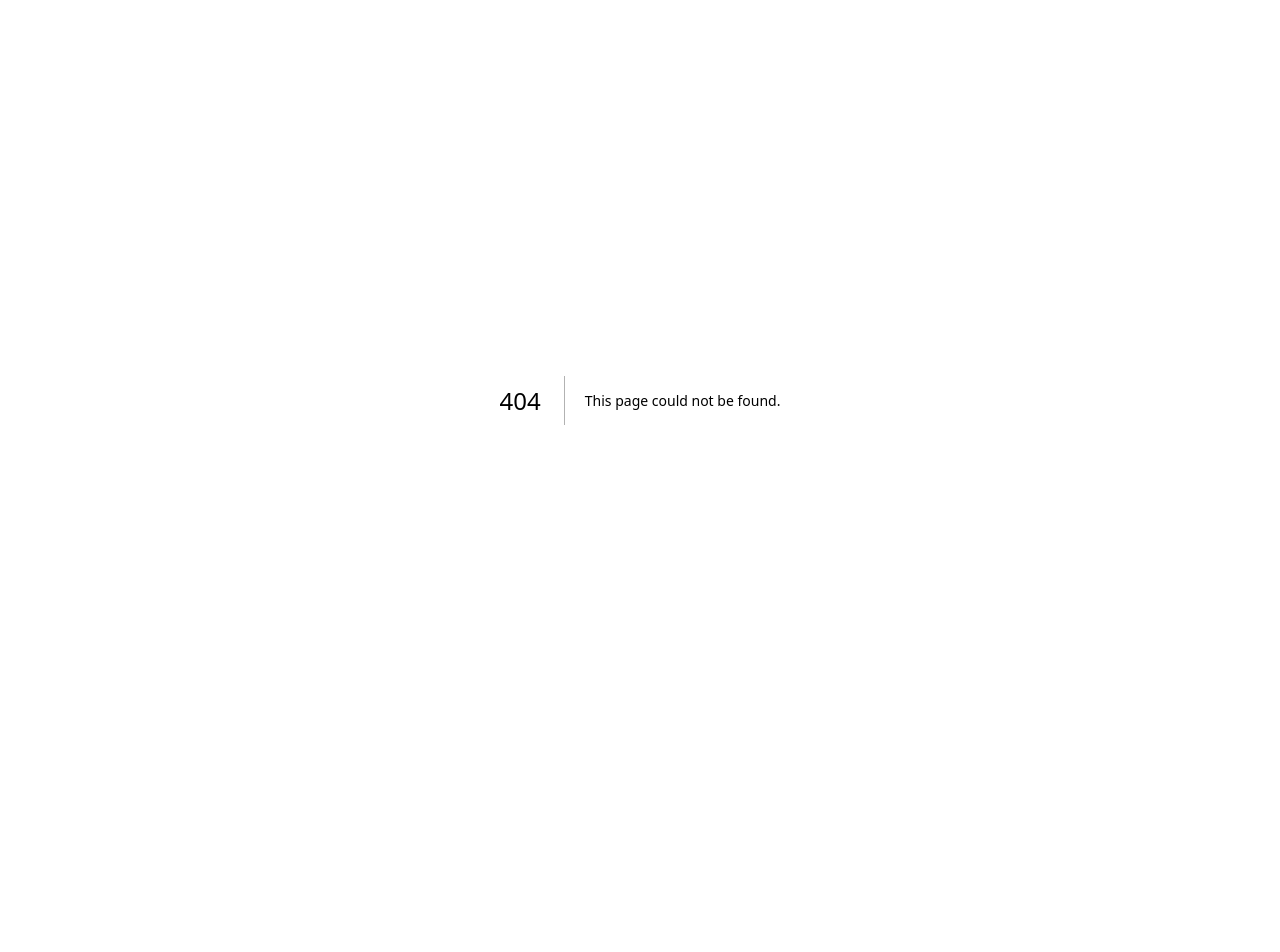
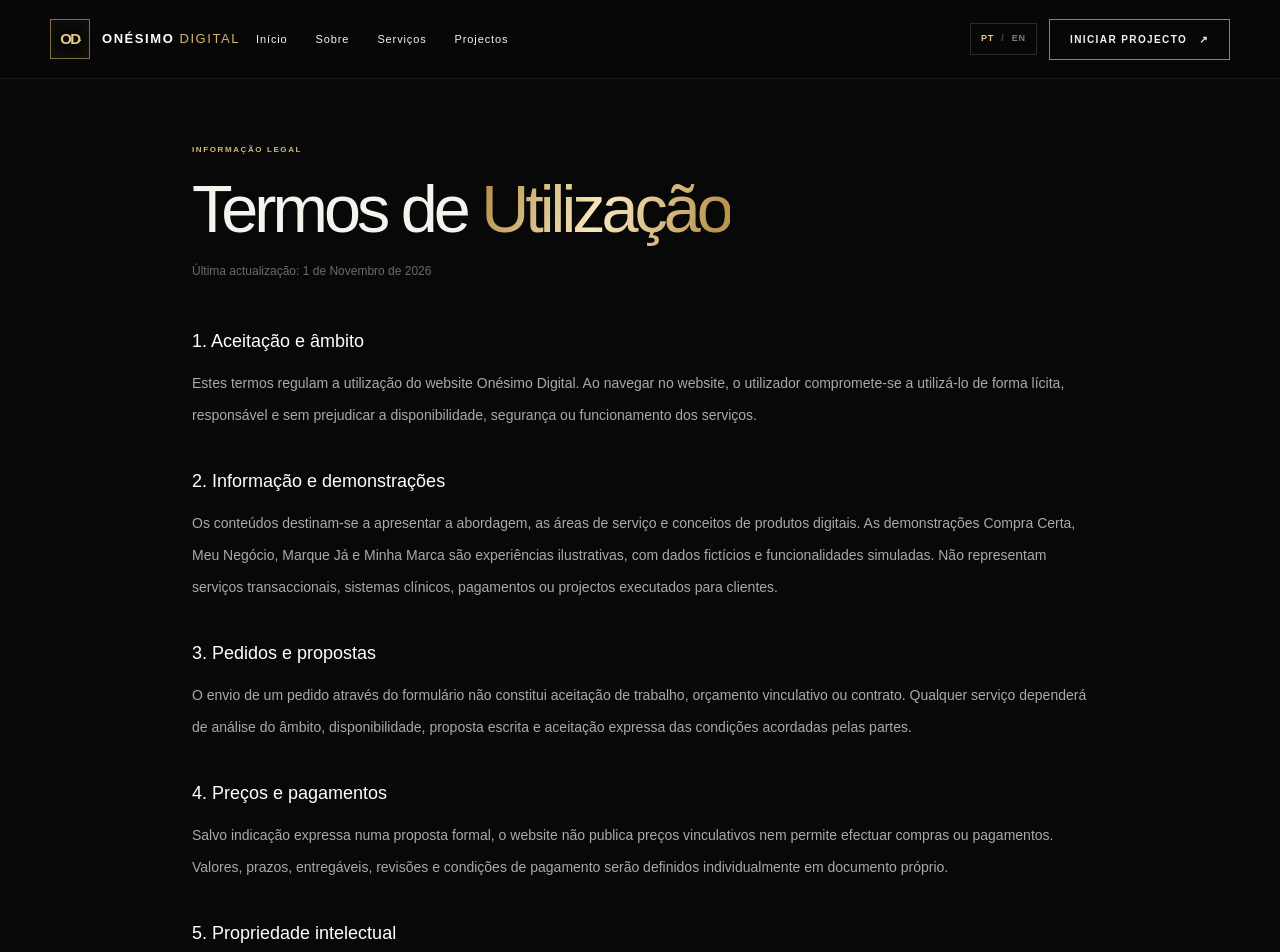
Before and after one commit to onesimo-miguel17/onesimo-digital, a Next.js app: page /termos in a window 1280 px wide. Before the commit this address had no page. Shown: the top 952 px of the page. Before the commit the page ends 800 px from the top, so only its background shows below. Built offline with nearby package versions, Linux system fonts and the light colour scheme.

Commit message:
feat: add website terms page

```diff
--- /dev/null
+++ b/src/app/termos/page.tsx
@@ -0,0 +1,35 @@
+"use client";
+
+import Link from "next/link";
+import { SiteHeader } from "@/components/site-header";
+import { useLanguage } from "@/components/language-provider";
+
+export default function TermsPage() {
+  const { language } = useLanguage();
+  const en = language === "en";
+  const tr = (pt: string, english: string) => en ? english : pt;
+
+  return (
+    <>
+      <SiteHeader />
+      <main className="min-h-screen pt-36 pb-24">
+        <article className="container-shell max-w-4xl">
+          <p className="section-overline">{tr("INFORMAÇÃO LEGAL","LEGAL INFORMATION")}</p>
+          <h1 className="section-heading mt-5">{tr("Termos de ","")}<span className="gold-text">{tr("Utilização","Website Terms")}</span></h1>
+          <p className="mt-5 text-xs text-white/40">{tr("Última actualização: 1 de Novembro de 2026","Last updated: 1 November 2026")}</p>
+          <div className="mt-12 space-y-9 text-sm leading-8 text-white/65">
+            <section><h2 className="mb-3 text-lg text-white">{tr("1. Aceitação e âmbito","1. Acceptance and scope")}</h2><p>{tr("Estes termos regulam a utilização do website Onésimo Digital. Ao navegar no website, o utilizador compromete-se a utilizá-lo de forma lícita, responsável e sem prejudicar a disponibilidade, segurança ou funcionamento dos serviços.","These terms govern the use of the Onésimo Digital website. By browsing the website, users agree to use it lawfully and responsibly, without compromising the availability, security or operation of the services.")}</p></section>
+            <section><h2 className="mb-3 text-lg text-white">{tr("2. Informação e demonstrações","2. Information and demos")}</h2><p>{tr("Os conteúdos destinam-se a apresentar a abordagem, as áreas de serviço e conceitos de produtos digitais. As demonstrações Compra Certa, Meu Negócio, Marque Já e Minha Marca são experiências ilustrativas, com dados fictícios e funcionalidades simuladas. Não representam serviços transaccionais, sistemas clínicos, pagamentos ou projectos executados para clientes.","Content is provided to present the studio's approach, service areas and digital product concepts. Compra Certa, Meu Negócio, Marque Já and Minha Marca are illustrative experiences using fictional data and simulated functionality. They are not transactional services, clinical systems, payment systems or projects delivered to clients.")}</p></section>
+            <section><h2 className="mb-3 text-lg text-white">{tr("3. Pedidos e propostas","3. Enquiries and proposals")}</h2><p>{tr("O envio de um pedido através do formulário não constitui aceitação de trabalho, orçamento vinculativo ou contrato. Qualquer serviço dependerá de análise do âmbito, disponibilidade, proposta escrita e aceitação expressa das condições acordadas pelas partes.","Submitting an enquiry through the form does not constitute acceptance of work, a binding quotation or a contract. Any service is subject to scope review, availability, a written proposal and express acceptance of the agreed terms by the parties.")}</p></section>
+            <section><h2 className="mb-3 text-lg text-white">{tr("4. Preços e pagamentos","4. Pricing and payments")}</h2><p>{tr("Salvo indicação expressa numa proposta formal, o website não publica preços vinculativos nem permite efectuar compras ou pagamentos. Valores, prazos, entregáveis, revisões e condições de pagamento serão definidos individualmente em documento próprio.","Unless expressly stated in a formal proposal, the website does not publish binding prices or enable purchases or payments. Fees, timelines, deliverables, revisions and payment terms will be defined individually in a separate document.")}</p></section>
+            <section><h2 className="mb-3 text-lg text-white">{tr("5. Propriedade intelectual","5. Intellectual property")}</h2><p>{tr("Os elementos de identidade, textos, composição visual, código e materiais originais deste website são protegidos pelas regras aplicáveis de propriedade intelectual. Não é permitida a sua reprodução, distribuição ou utilização comercial sem autorização prévia, excepto nos casos permitidos por lei. Marcas de terceiros pertencem aos respectivos titulares.","The identity elements, copy, visual composition, code and original materials on this website are protected by applicable intellectual property rules. Reproduction, distribution or commercial use without prior permission is not allowed, except where permitted by law. Third-party trademarks remain the property of their respective owners.")}</p></section>
+            <section><h2 className="mb-3 text-lg text-white">{tr("6. Utilização proibida","6. Prohibited use")}</h2><p>{tr("O utilizador não deve tentar aceder a áreas não autorizadas, introduzir código malicioso, submeter informação falsa ou utilizar o website para fins ilícitos, fraudulentos ou que violem direitos de terceiros.","Users must not attempt to access unauthorised areas, introduce malicious code, submit false information or use the website for unlawful, fraudulent purposes or in ways that violate third-party rights.")}</p></section>
+            <section><h2 className="mb-3 text-lg text-white">{tr("7. Disponibilidade e responsabilidade","7. Availability and liability")}</h2><p>{tr("Procuramos manter a informação correcta e o website disponível, mas não garantimos funcionamento ininterrupto, ausência de erros ou adequação dos conteúdos a uma situação específica. Na máxima medida permitida por lei, não assumimos responsabilidade por danos indirectos decorrentes da utilização ou impossibilidade de utilização do website. Nada nestes termos exclui responsabilidades que não possam ser excluídas por lei.","We aim to keep information accurate and the website available, but do not guarantee uninterrupted operation, error-free content or suitability for a particular situation. To the maximum extent permitted by law, we are not liable for indirect losses arising from use of, or inability to use, the website. Nothing in these terms excludes liability that cannot legally be excluded.")}</p></section>
+            <section><h2 className="mb-3 text-lg text-white">{tr("8. Alterações e lei aplicável","8. Changes and governing law")}</h2><p>{tr("Estes termos podem ser actualizados quando necessário. A utilização do website e qualquer questão não resolvida por estes termos serão apreciadas à luz da legislação aplicável da República de Angola, sem prejuízo de normas imperativas que possam ser aplicáveis noutros territórios.","These terms may be updated when necessary. Use of the website and any matter not resolved by these terms will be considered under the applicable laws of the Republic of Angola, without prejudice to mandatory rules that may apply in other territories.")}</p></section>
+          </div>
+          <div className="mt-14 border-t border-white/10 pt-7"><Link href="/contactos" className="text-xs font-bold tracking-[.15em] text-[#d6b56d]">{tr("CONTACTAR A ONÉSIMO DIGITAL","CONTACT ONÉSIMO DIGITAL")} ↗</Link></div>
+        </article>
+      </main>
+    </>
+  );
+}
```
